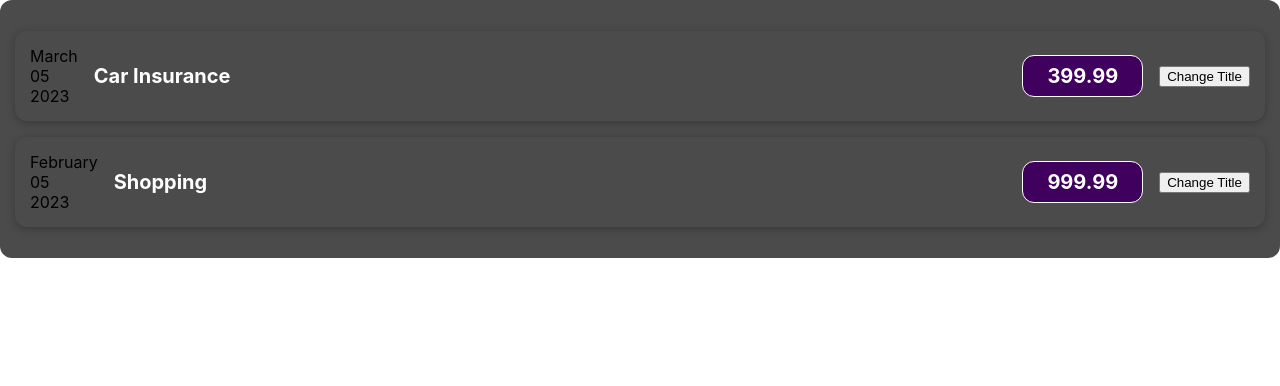
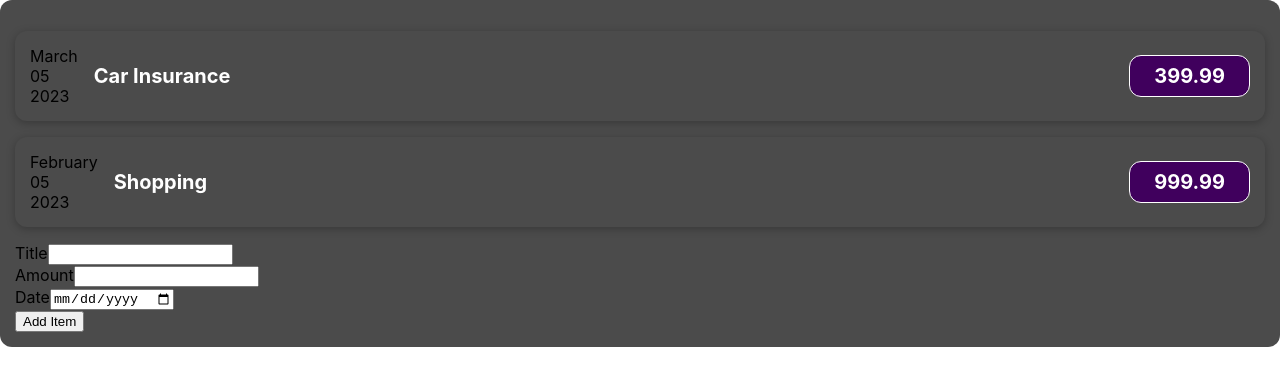
Before and after one commit to salimshrestha98/react-with-flask, a React (Create React App) app in the folder frontend/: page / in a window 1280 px wide. Shown: the top 386 px of the page. Built offline with nearby package versions, Linux system fonts and the light colour scheme.

Commit message:
Child to Parent State Change

```diff
--- a/frontend/src/App.js
+++ b/frontend/src/App.js
@@ -1,9 +1,11 @@
+import React, {useState} from 'react';
 import ExpenseItem from './components/ExpenseItem'
 import Card from './components/Card';
+import NewExpense from './components/NewExpense/NewExpense';
 
 function App() {
 
-  const expenses = [
+  const [expenses, setExpenses] = useState([
     {
       id: 'e1',
       title: 'Car Insurance',
@@ -16,7 +18,18 @@ function App() {
       amount: 999.99,
       date: new Date(2023, 1, 5)
     },
-  ]
+  ]);
+
+  const addExpenseHandler = (newExpense) => {
+    const data = {
+      id : Math.random().toString(),
+      title: newExpense.expense_title,
+      amount: newExpense.expense_amount,
+      date: new Date(newExpense.expense_date)
+    }
+
+    setExpenses([...expenses, data] );
+  }
 
   return (
     <Card>
@@ -30,6 +43,7 @@ function App() {
           />
         ))
       }
+      <NewExpense addExpense={addExpenseHandler}/>
     </Card>
   )
 }
--- a/frontend/src/components/ExpenseItem.js
+++ b/frontend/src/components/ExpenseItem.js
@@ -10,11 +10,6 @@ function ExpenseItem(props) {
 
 	const [title, setTitle] = useState(props.title);
 
-	const clickHandler = () => {
-		console.log('clicked');
-		setTitle("Updated title");
-	}
-
   return (
     <Card className="expense-item">
       <div>
@@ -25,7 +20,6 @@ function ExpenseItem(props) {
 	  <div className="expense-item__description">
 		<h2>{title}</h2>
 		<div className="expense-item__price">{props.amount}</div>
-		<button onClick={clickHandler}>Change Title </button>
 	  </div>
     </Card>
   );
--- /dev/null
+++ b/frontend/src/components/NewExpense/NewExpense.js
@@ -0,0 +1,45 @@
+import './NewExpense.css';
+
+function NewExpense(props) {
+	const submitHandler = (event) => {
+		event.preventDefault();
+		let expenseData = {};
+
+		const formdata = new FormData(event.target);
+
+		for(const key of formdata.keys()) {
+			expenseData[key] = formdata.get(key);
+		}
+
+		console.log( expenseData );
+		event.target.reset();
+
+		props.addExpense(expenseData);
+
+	}
+
+
+	return (
+		<div>
+			<form onSubmit={submitHandler}>
+				<div>
+					<label>Title</label>
+					<input type="text" name="expense_title"/>
+				</div>
+				<div>
+					<label>Amount</label>
+					<input type="number" name="expense_amount"/>
+				</div>
+				<div>
+					<label>Date</label>
+					<input type="date" name="expense_date"/>
+				</div>
+				<div>
+					<button>Add Item</button>
+				</div>
+			</form>
+		</div>
+	)
+}
+
+export default NewExpense;
```
Also changed, not shown: frontend/src/components/NewExpense/NewExpense.css (added).
